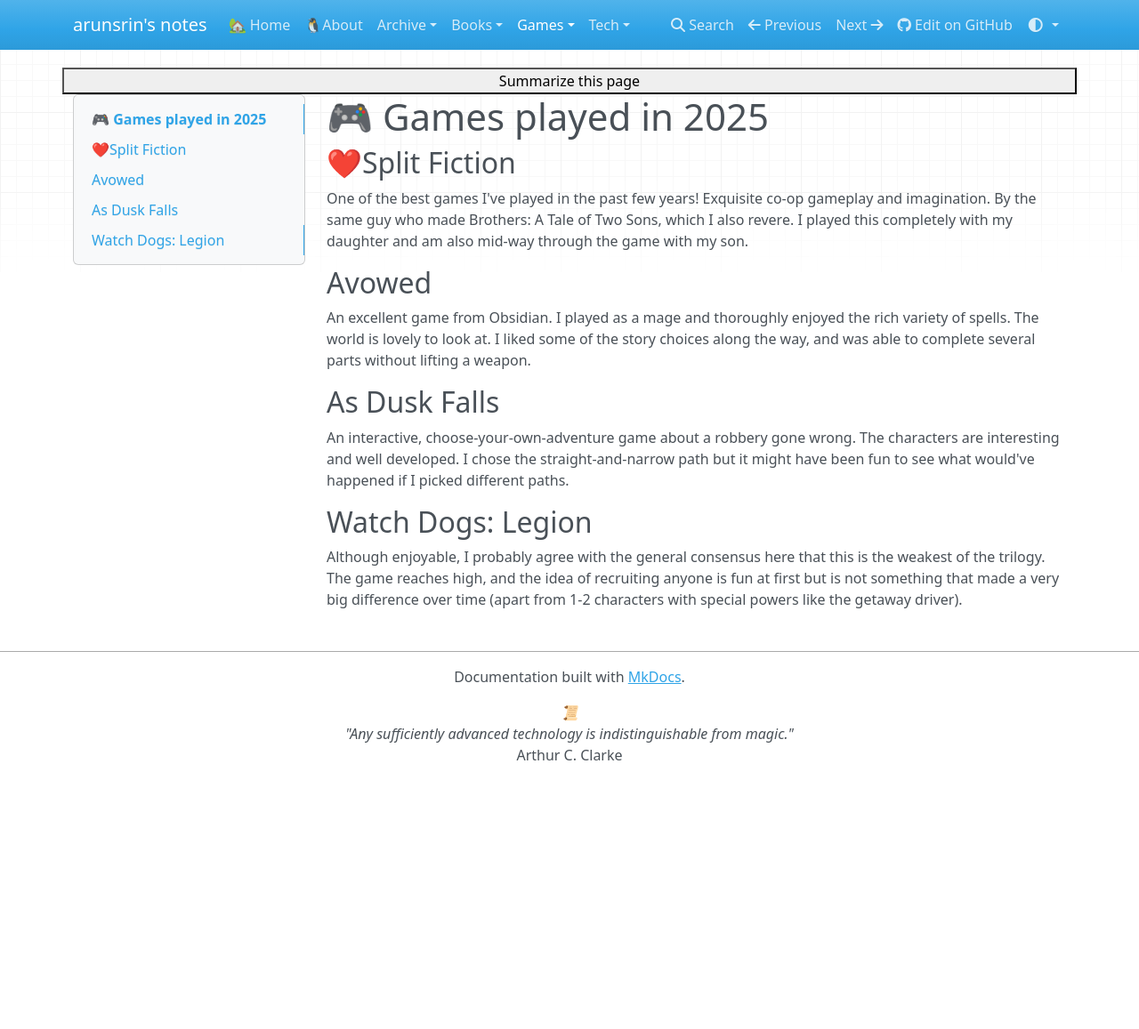
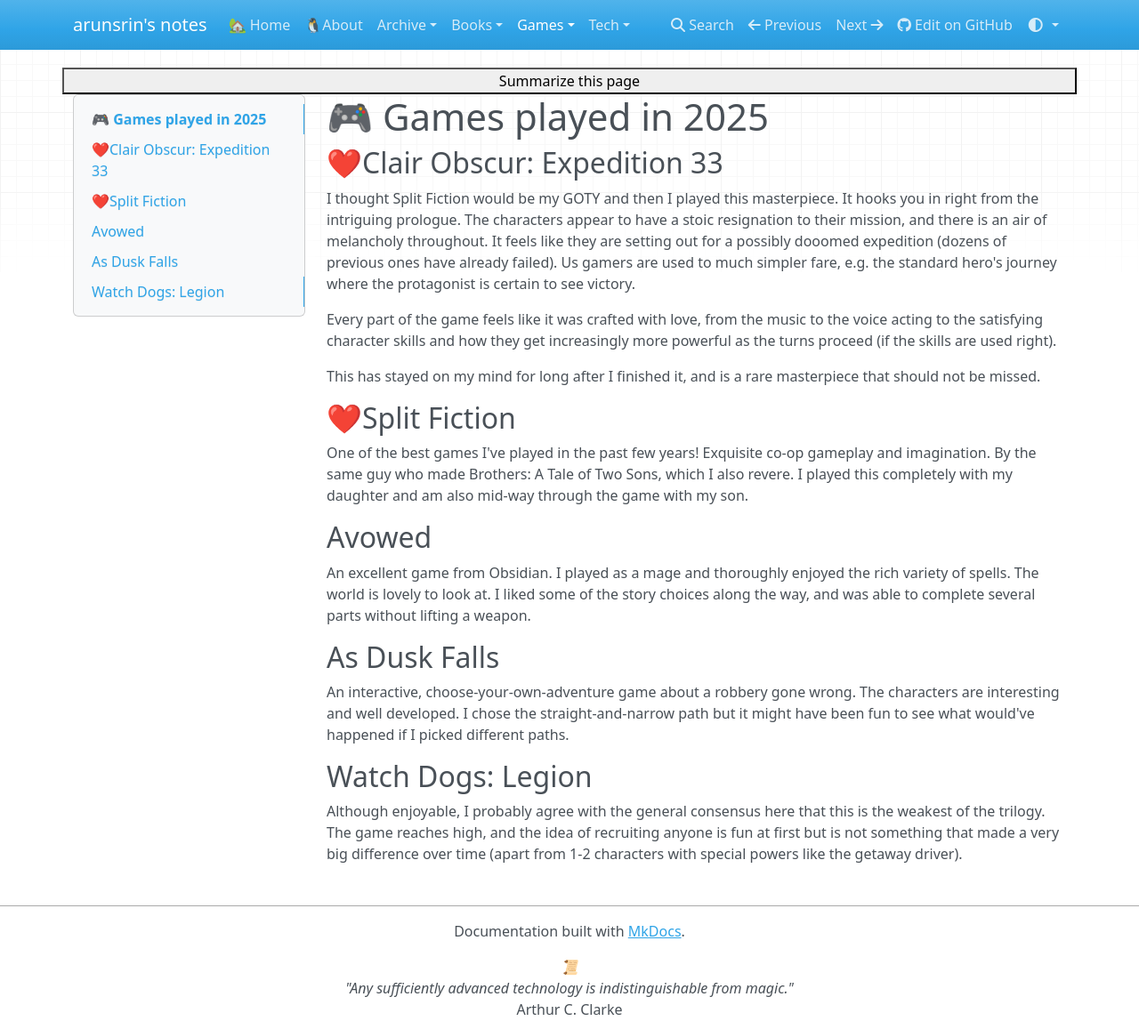
Before and after one commit to arunsrin/arunsrin.mkdocs, an MkDocs documentation site: the page built from home/games/2025.md, in a window 1280 px wide and 1157 px high. Shown: the whole window at 89% size. Built offline with MkDocs 1.6.1, drawn with Linux system fonts in a browser that asks for light colours; nearby versions of some CDN libraries.

Commit message:
Finished Clair Obscur

```diff
--- a/home/games/2025.md
+++ b/home/games/2025.md
@@ -1,4 +1,21 @@
 # 🎮 Games played in 2025
+
+## ❤️Clair Obscur: Expedition 33
+
+I thought Split Fiction would be my GOTY and then I played this masterpiece. It
+hooks you in right from the intriguing prologue. The characters appear to have
+a stoic resignation to their mission, and there is an air of melancholy
+throughout. It feels like they are setting out for a possibly dooomed
+expedition (dozens of previous ones have already failed). Us gamers are used to
+much simpler fare, e.g. the standard hero's journey where the protagonist is
+certain to see victory.
+
+Every part of the game feels like it was crafted with love, from the music to
+the voice acting to the satisfying character skills and how they get
+increasingly more powerful as the turns proceed (if the skills are used right).
+
+This has stayed on my mind for long after I finished it, and is a rare
+masterpiece that should not be missed.
 
 ## ❤️Split Fiction
 
```
